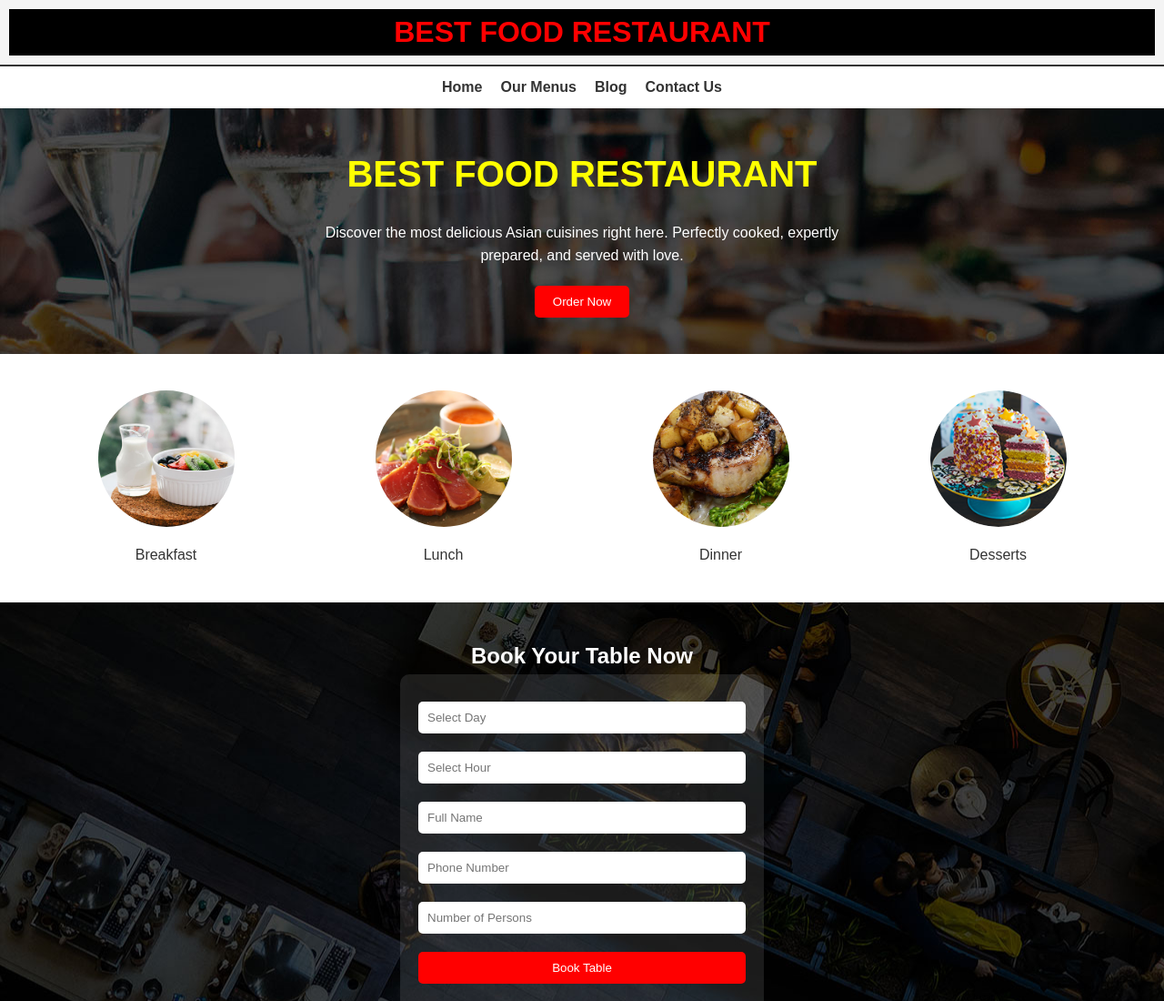
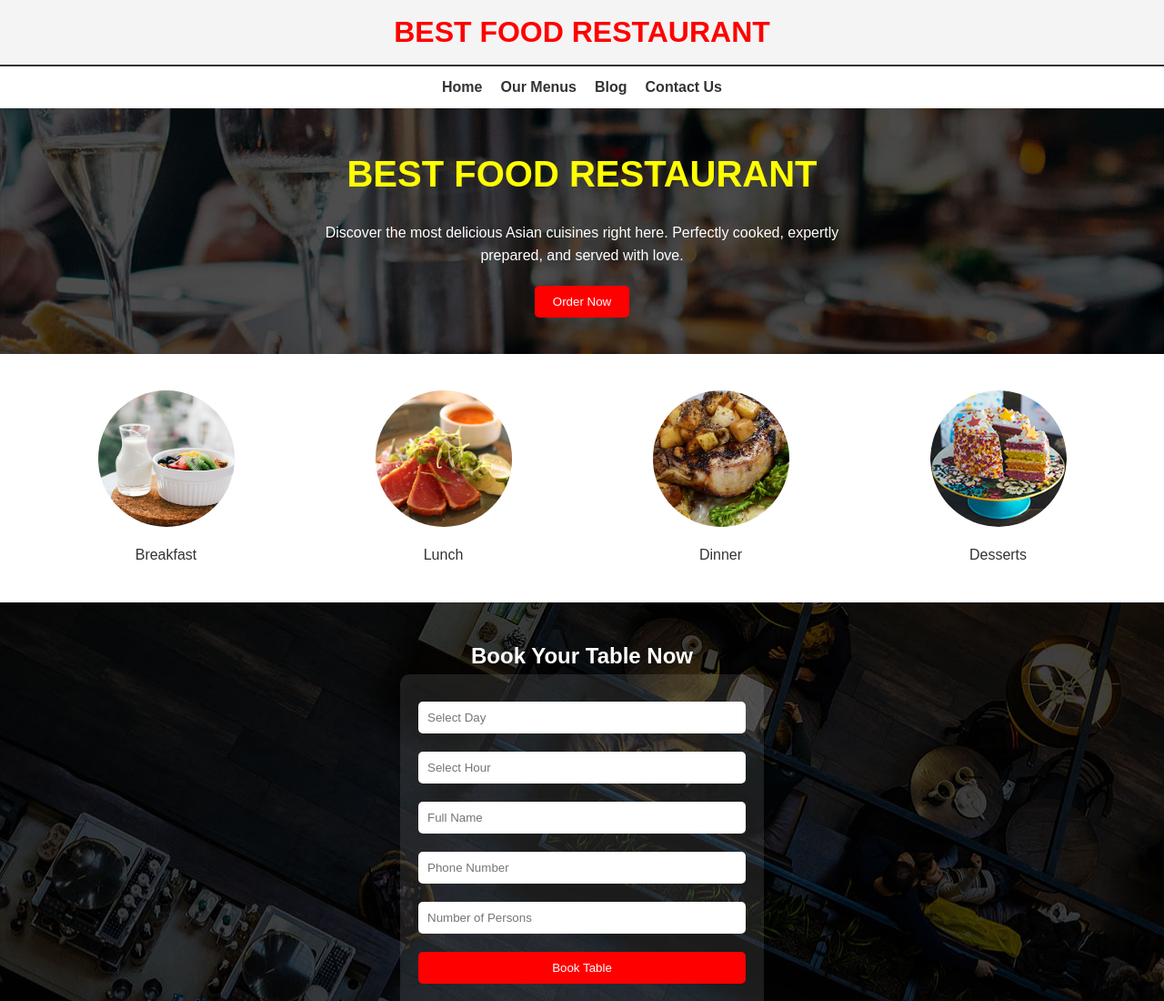
Before and after one commit to vigneshdev123coder/html-project-best-food-template, a plain HTML site: page index.html in a window 1280 px wide. Shown: the top 1100 px of the page at 91% size. Drawn offline with Linux system fonts and the light colour scheme.

Commit message:
modified

```diff
--- a/index.html
+++ b/index.html
@@ -251,7 +251,7 @@
 </head>
 <body>
   <header>
-    <h1 style="color: red; background-color: black;">BEST FOOD RESTAURANT </h1>
+    <h1 style="color: red;">BEST FOOD RESTAURANT </h1>
   </header>
 
   <nav>
```
